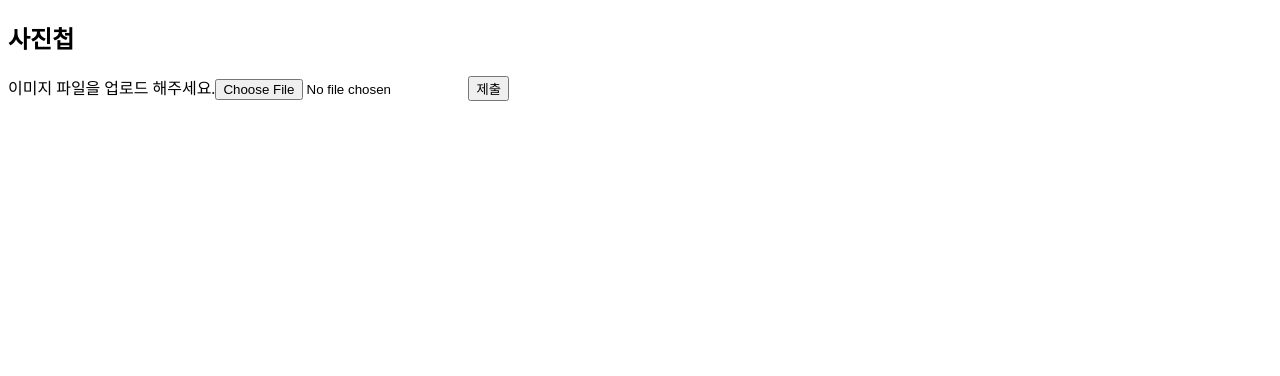
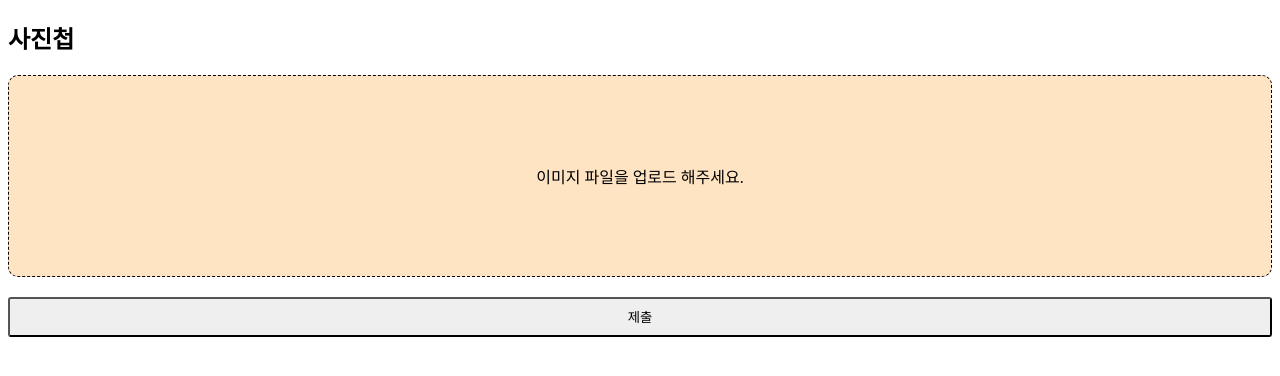
Before and after one commit to study-example/node_react_image_upload, a React (Create React App) app in the folder client/: page / in a window 1280 px wide. Shown: the top 376 px of the page. Built offline with nearby package versions, Linux system fonts and the light colour scheme; the HTML template or start-up script is replaced by a standard one.

Commit message:
드래그 파일업로드 div 컴포넌트 적용

```diff
--- /dev/null
+++ b/client/src/components/UploadForm.css
@@ -0,0 +1,26 @@
+.file-dropper {
+  border: 1px dashed black;
+  height: 200px;
+  background-color: bisque;
+  border-radius: 10px;
+  margin-bottom: 20px;
+  display: flex;
+  position: relative;
+  justify-content: center;
+  align-items: center;
+}
+
+/* div 영역 전체를 file input으로 만들어 준다. */
+.file-dropper input {
+  width: 100%;
+  height: 100%;
+  opacity: 0;
+  position: absolute;
+  cursor: pointer;
+}
+
+.file-dropper:hover {
+  background-color: grey;
+  color: white;
+  transition: 0.5s;
+}
--- a/client/src/components/UploadForm.js
+++ b/client/src/components/UploadForm.js
@@ -1,5 +1,6 @@
 import React, { useState } from "react";
 import axios from "axios";
+import "./UploadForm.css";
 
 const UploadForm = () => {
   const [file, setFile] = useState(null);
@@ -29,9 +30,23 @@ const UploadForm = () => {
 
   return (
     <form onSubmit={onSubmit}>
-      <label htmlFor="image">{fileName}</label>
-      <input id="image" type="file" onChange={imageSelectHandler}></input>
-      <button type="submit">제출</button>
+      {/* <label htmlFor="image">{fileName}</label> */}
+      <div className="file-dropper">
+        {fileName}
+        <input id="image" type="file" onChange={imageSelectHandler}></input>
+      </div>
+
+      <button
+        type="submit"
+        style={{
+          width: "100%",
+          height: "40px",
+          borderRadius: "3px",
+          cursor: "pointer",
+        }}
+      >
+        제출
+      </button>
     </form>
   );
 };
```
